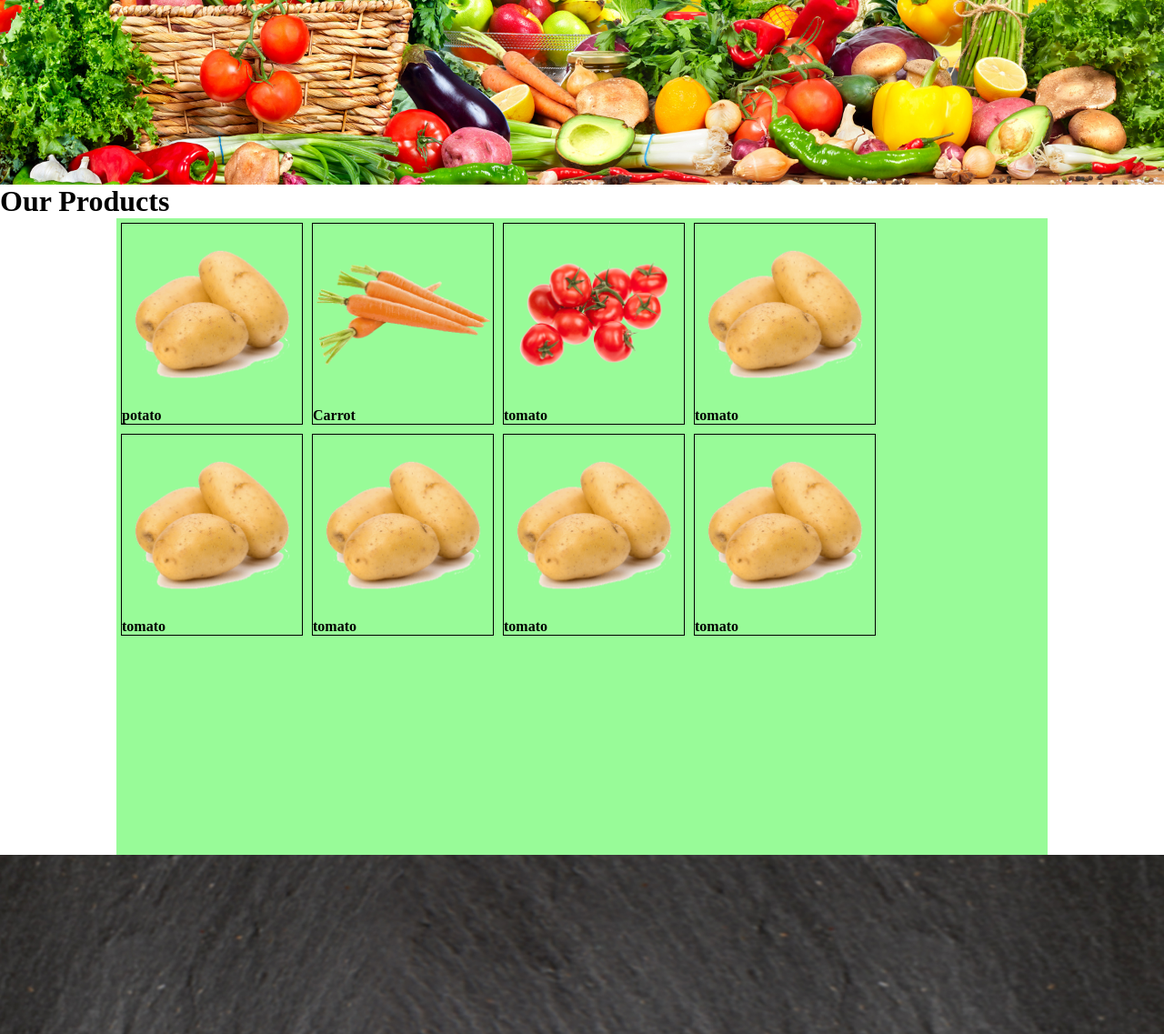
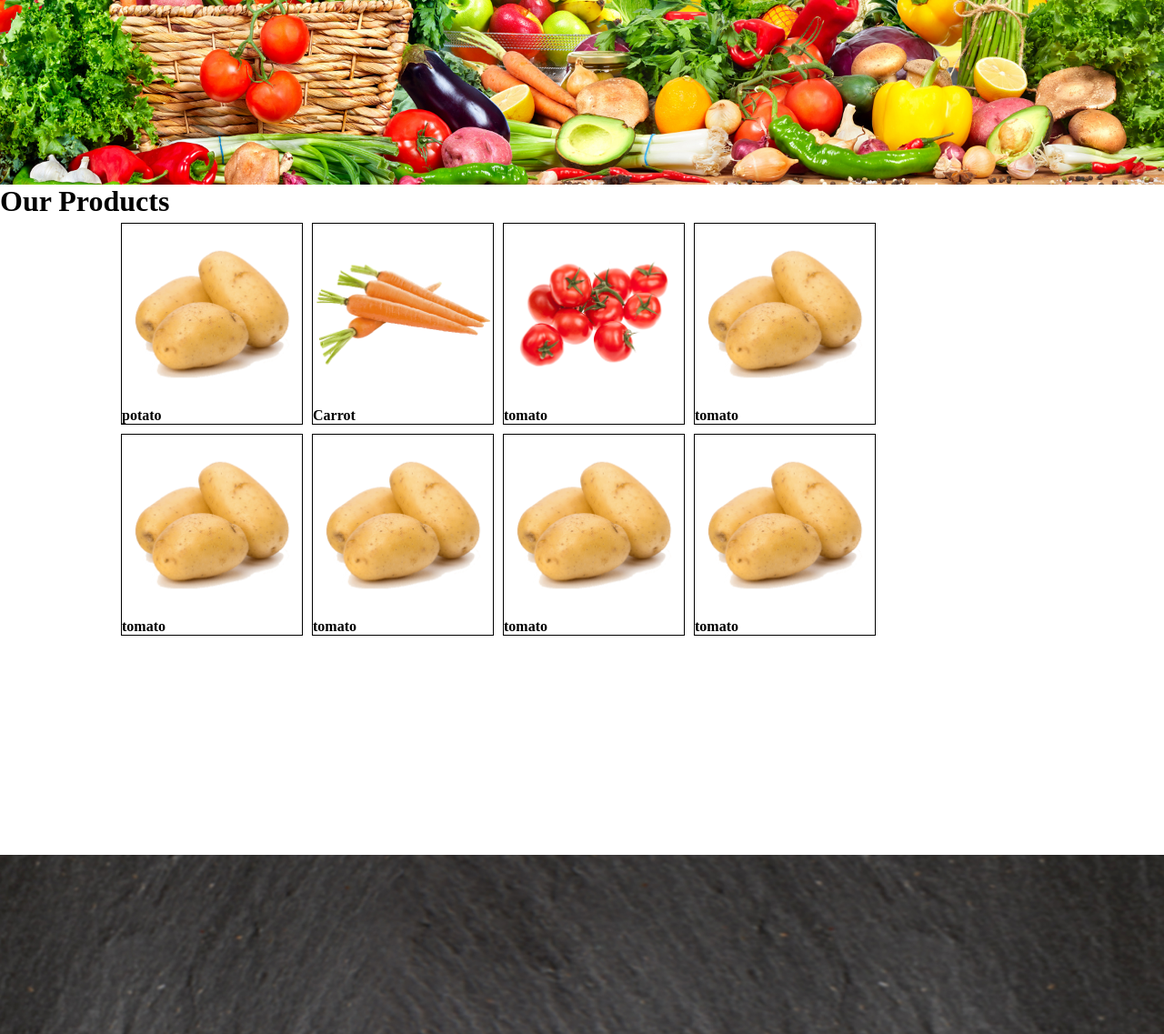
Before and after one commit to Drikshnemkul/online-Vegetable-store, a PHP site: page / in a window 1280 px wide. Shown: the part 497-1634 px from the top of the page at 91% size. Run offline with PHP 8.4, Linux system fonts and the light colour scheme.

Commit message:
incomplete

```diff
--- a/style.css
+++ b/style.css
@@ -97,7 +97,6 @@ p{
 .product{
     width: 80%;
     height: 700px;
-    background-color: palegreen;
 }
 
 .gallery{
```
